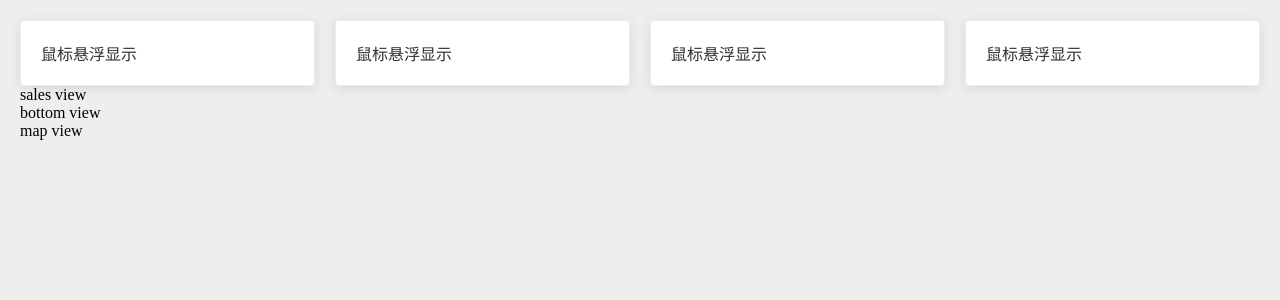
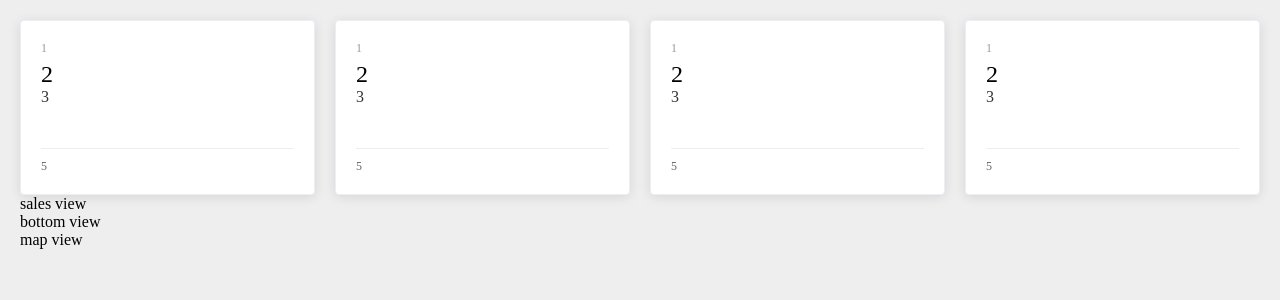
Before and after one commit to Yuan-Desheng/Desktop, a Vue app in the folder imooc-datav-report-dev/: page /#/ in a window 1280 px wide. Shown: the top 300 px of the page. Built offline with nearby package versions, Linux system fonts and the light colour scheme.

Commit message:
5-07 核心指标公共组件抽取

```diff
--- /dev/null
+++ b/imooc-datav-report-dev/src/components/TopView/components/CommonCard/index.vue
@@ -0,0 +1,43 @@
+<template>
+  <div id="common-card">
+    <div class="title">1</div>
+    <div class="value">2</div>
+    <div class="chart">3</div>
+    <div class="line"/>
+    <div class="total">5</div>
+  </div>
+</template>
+
+<script>
+export default {
+  name: "index"
+}
+</script>
+
+<style lang="scss" scoped>
+.title {
+  font-size: 12px;
+  color: #999;
+}
+
+.value {
+  font-size: 24px;
+  color: #000;
+  margin-top: 5px;
+  letter-spacing: 1px;
+}
+
+.chart {
+  height: 50px;
+}
+
+.line {
+  margin: 10px 0;
+  border-top: 1px solid #eee;
+}
+
+.total {
+  font-size: 12px;
+  color: #666;
+}
+</style>
--- /dev/null
+++ b/imooc-datav-report-dev/src/components/TopView/components/TodayUsers/index.vue
@@ -0,0 +1,15 @@
+<template>
+  <common-card />
+</template>
+
+<script>
+import CommonCardMixin from "@/mixins/commonCardMixin";
+export default {
+  name: "index",
+  mixins: [CommonCardMixin]
+}
+</script>
+
+<style scoped>
+
+</style>
--- /dev/null
+++ b/imooc-datav-report-dev/src/components/TopView/components/TotalOrders/index.vue
@@ -0,0 +1,16 @@
+<template>
+  <common-card />
+</template>
+
+<script>
+import CommonCardMixin from "@/mixins/commonCardMixin";
+export default {
+  name: "index",
+  mixins: [CommonCardMixin]
+
+}
+</script>
+
+<style scoped>
+
+</style>
--- /dev/null
+++ b/imooc-datav-report-dev/src/components/TopView/components/TotalSales/index.vue
@@ -0,0 +1,15 @@
+<template>
+  <common-card/>
+</template>
+
+<script>
+import CommonCardMixin from "@/mixins/commonCardMixin";
+export default {
+  name: "index",
+  mixins: [CommonCardMixin]
+}
+</script>
+
+<style scoped>
+
+</style>
--- /dev/null
+++ b/imooc-datav-report-dev/src/components/TopView/components/TotalUsers/index.vue
@@ -0,0 +1,15 @@
+<template>
+  <common-card />
+</template>
+
+<script>
+import CommonCardMixin from "@/mixins/commonCardMixin";
+export default {
+  name: "index",
+  mixins: [CommonCardMixin]
+}
+</script>
+
+<style scoped>
+
+</style>
--- a/imooc-datav-report-dev/src/components/TopView/index.vue
+++ b/imooc-datav-report-dev/src/components/TopView/index.vue
@@ -3,22 +3,22 @@
     <el-row :gutter="20">
       <el-col :span="6">
         <el-card class="box-card">
-          鼠标悬浮显示
+          <total-sales />
         </el-card>
       </el-col>
       <el-col :span="6">
         <el-card class="box-card">
-          鼠标悬浮显示
+          <total-orders />
         </el-card>
       </el-col>
       <el-col :span="6">
         <el-card class="box-card">
-          鼠标悬浮显示
+          <today-users />
         </el-card>
       </el-col>
       <el-col :span="6">
         <el-card class="box-card">
-          鼠标悬浮显示
+          <total-users />
         </el-card>
       </el-col>
     </el-row>
@@ -26,8 +26,18 @@
 </template>
 
 <script>
+import TotalSales from "@/components/TopView/components/TotalSales/index.vue";
+import TotalOrders from "@/components/TopView/components/TotalOrders/index.vue";
+import TotalUsers from "@/components/TopView/components/TotalUsers/index.vue";
+import TodayUsers from "@/components/TopView/components/TodayUsers/index.vue";
 export default {
-  name: "index"
+  name: "index",
+  components: {
+    TotalSales,
+    TotalOrders,
+    TotalUsers,
+    TodayUsers
+  }
 }
 </script>
 
--- /dev/null
+++ b/imooc-datav-report-dev/src/mixins/commonCardMixin.js
@@ -0,0 +1,7 @@
+import CommonCard from "@/components/TopView/components/CommonCard/index.vue";
+
+export default {
+  components: {
+    CommonCard
+  }
+}
```
